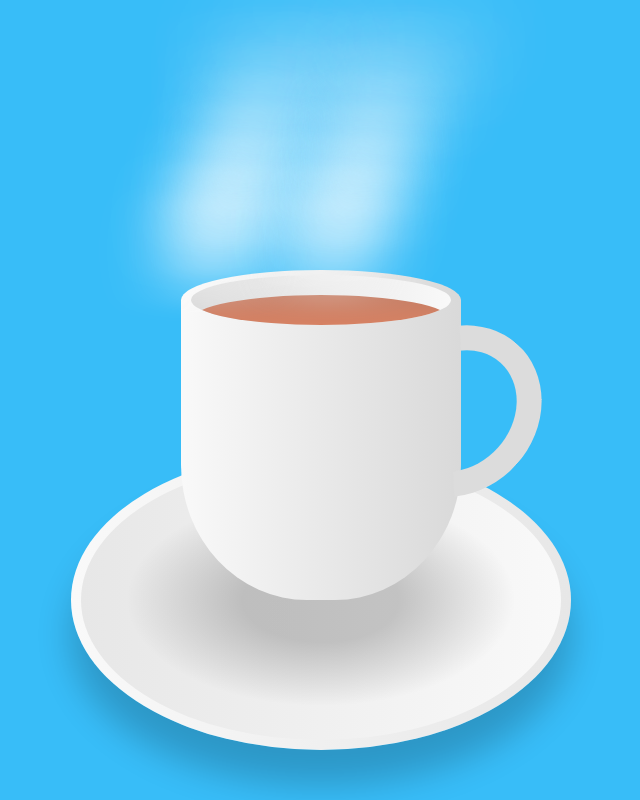
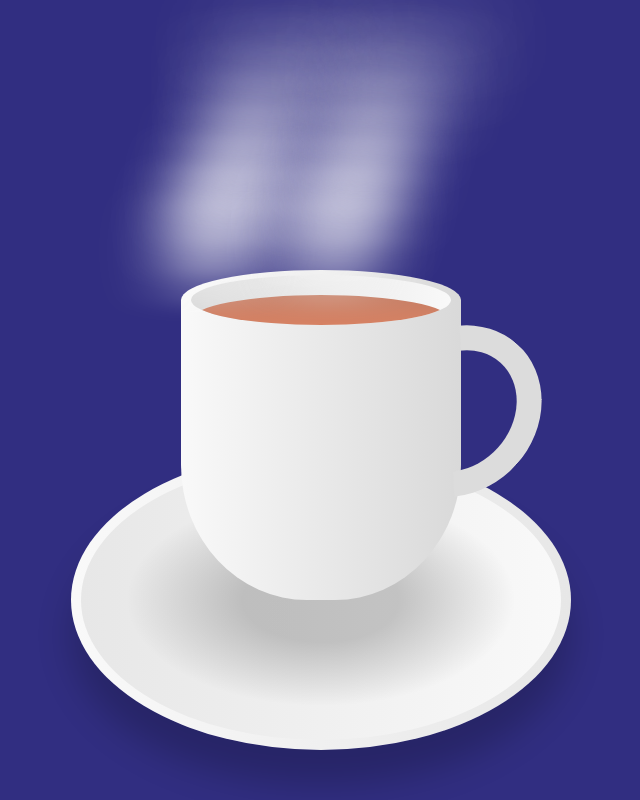
Before and after one commit to ganeshsadhashivam/AnimatedHotCup, a plain HTML site: page index.html in a window 1280 px wide. Shown: the whole page, without its empty margins (319-959 px from the left). Drawn offline with Linux system fonts and the light colour scheme.

Commit message:
color changes

```diff
--- a/styles.css
+++ b/styles.css
@@ -9,7 +9,7 @@ body {
   justify-content: center;
   align-items: center;
   min-height: 100vh;
-  background: #38bdf8;
+  background: #312e81;
   /* background: rgb(117, 0, 251);
   background: linear-gradient(
     176deg,
```
